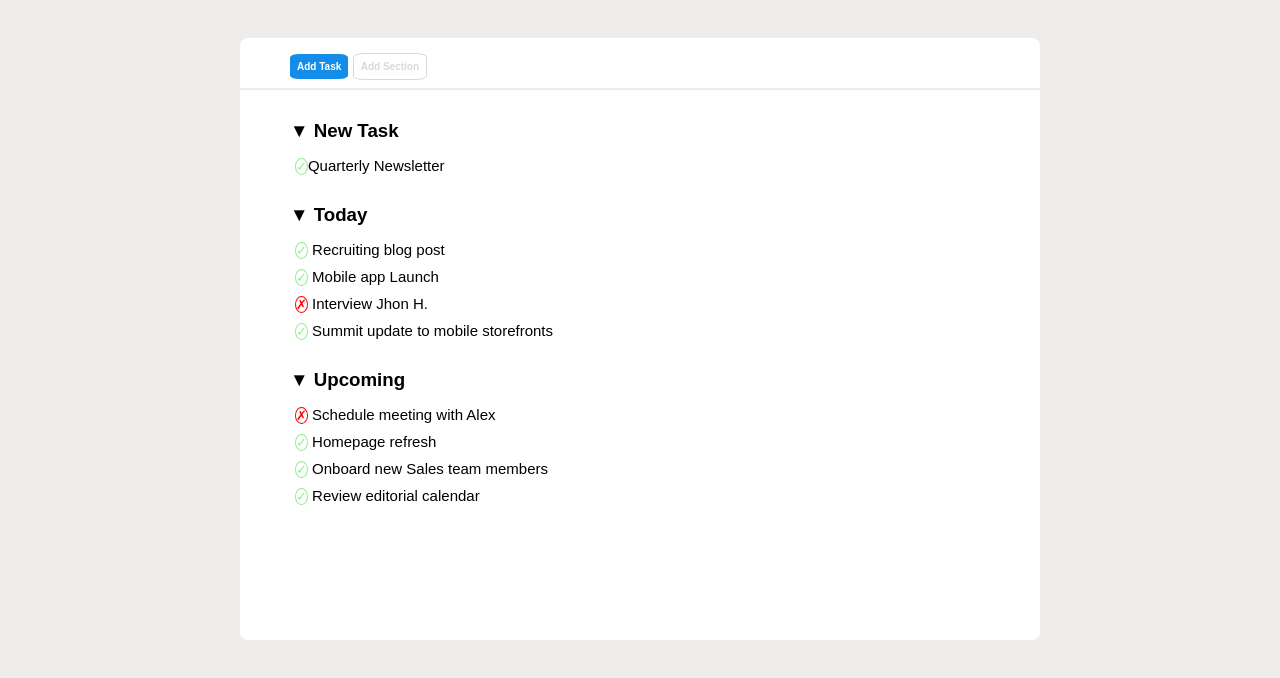
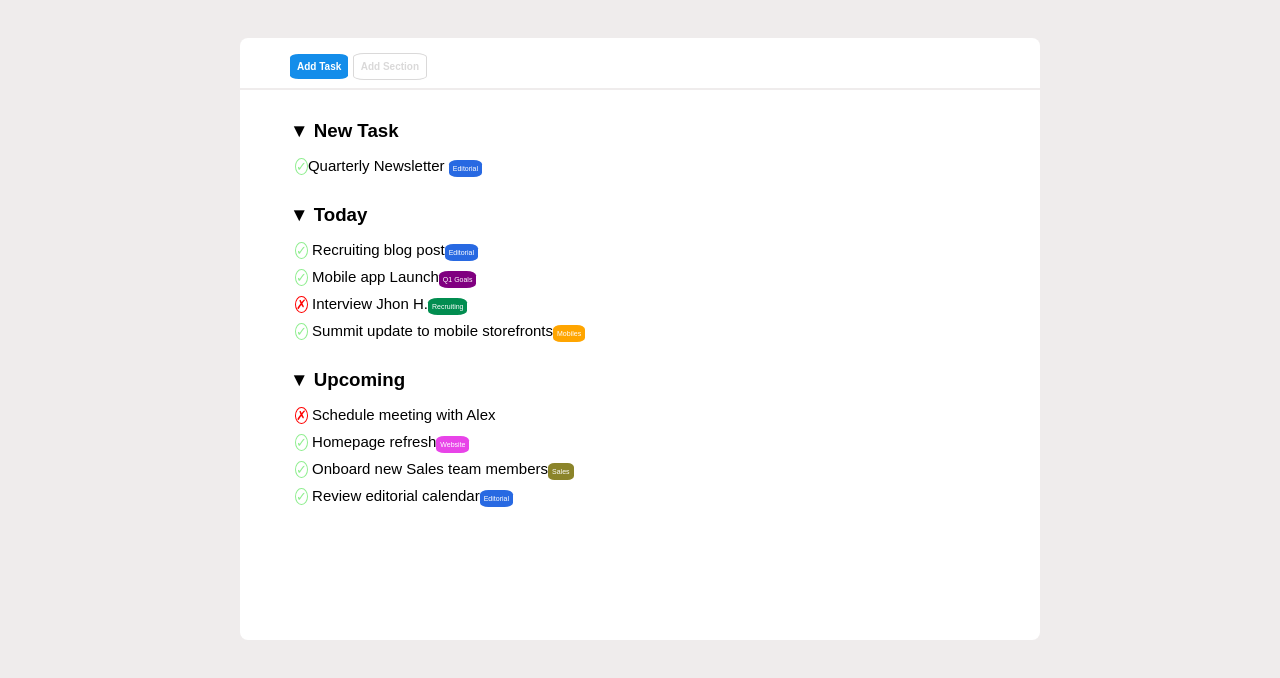
Before and after one commit to AlessandroSemeraro/html-css-toboolist, a plain HTML site: page index.html in a window 1280 px wide. Shown: the part 92-770 px from the top of the page. Drawn offline with Linux system fonts and the light colour scheme.

Commit message:
Added Tag

```diff
--- a/index.html
+++ b/index.html
@@ -24,25 +24,25 @@
                     <li>
                         <h3><span> &#9660; </span>New Task</h3>
                         <ul class="font-thingstodo">
-                            <li class="padding-li"> <span class="circle circle-green">&check;</span>Quarterly Newsletter</li>
+                            <li class="padding-li"> <span class="circle circle-green">&check;</span>Quarterly Newsletter <span class="tag tag-blue">Editorial</span> </li>
                         </ul>
                     </li>
                     <li class="section-main">
                         <h3><span> &#9660; </span>Today</h3>
                         <ul class="font-thingstodo">
-                            <li class="padding-li"> <span class="circle circle-green">&check;</span> Recruiting blog post</li>
-                            <li class="padding-li"> <span class="circle circle-green">&check;</span> Mobile app Launch</li>
-                            <li class="padding-li"> <span class="circle circle-red">&#x2717;</span> Interview Jhon H.</li>
-                            <li class="padding-li"> <span class="circle circle-green">&check;</span> Summit update to mobile storefronts</li>
+                            <li class="padding-li"> <span class="circle circle-green">&check;</span> Recruiting blog post<span class="tag tag-blue">Editorial</span> </li>
+                            <li class="padding-li"> <span class="circle circle-green">&check;</span> Mobile app Launch<span class="tag tag-purple">Q1 Goals</span> </li>
+                            <li class="padding-li"> <span class="circle circle-red">&#x2717;</span> Interview Jhon H.<span class="tag tag-green">Recruiting</span> </li>
+                            <li class="padding-li"> <span class="circle circle-green">&check;</span> Summit update to mobile storefronts<span class="tag tag-orange">Mobiles</span> </li>
                         </ul>
                     </li>
                     <li class="section-main">
                         <h3><span> &#9660; </span>Upcoming</h3>
                         <ul class="font-thingstodo">
-                            <li class="padding-li"> <span class="circle circle-red">&#x2717;</span> Schedule meeting with Alex</li>
-                            <li class="padding-li"> <span class="circle circle-green">&check;</span> Homepage refresh</li>
-                            <li class="padding-li"> <span class="circle circle-green">&check;</span> Onboard new Sales team members</li>
-                            <li class="padding-li"> <span class="circle circle-green">&check;</span> Review editorial calendar</li>
+                            <li class="padding-li"> <span class="circle circle-red">&#x2717;</span> Schedule meeting with Alex </li>
+                            <li class="padding-li"> <span class="circle circle-green">&check;</span> Homepage refresh<span class="tag tag-violet">Website</span> </li>
+                            <li class="padding-li"> <span class="circle circle-green">&check;</span> Onboard new Sales team members<span class="tag tag-yellow">Sales</span> </li>
+                            <li class="padding-li"> <span class="circle circle-green">&check;</span> Review editorial calendar<span class="tag tag-blue">Editorial</span> </li>
                         </ul>
                     </li>
                 </ul>
--- a/style/style.css
+++ b/style/style.css
@@ -113,3 +113,31 @@ ul{
     color: red;
     border: 1px solid red;
 }
+
+.tag{
+    background-color: rgb(40, 105, 226);
+    color: white;
+    padding: 5px 4px;
+    border-radius: 25% ;
+    font-size: 7px;
+}
+
+.tag-violet{
+    background-color: rgb(232, 68, 232);
+}
+
+.tag-purple{
+    background-color: purple;
+}
+
+.tag-green{
+    background-color: rgb(1, 141, 80);
+}
+
+.tag-yellow{
+    background-color: rgb(139, 132, 42);
+}
+
+.tag-orange{
+    background-color: orange;
+}
```
